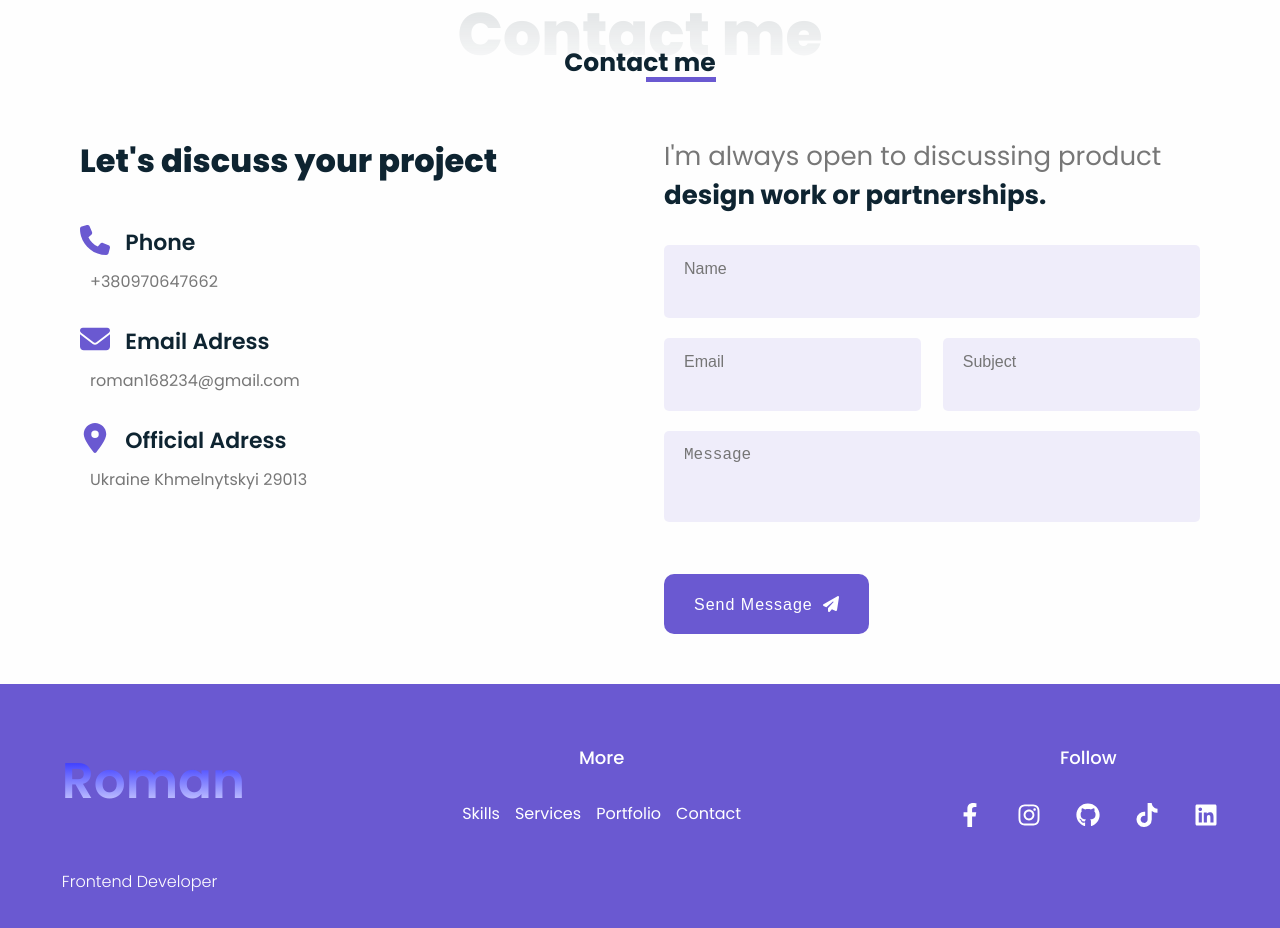
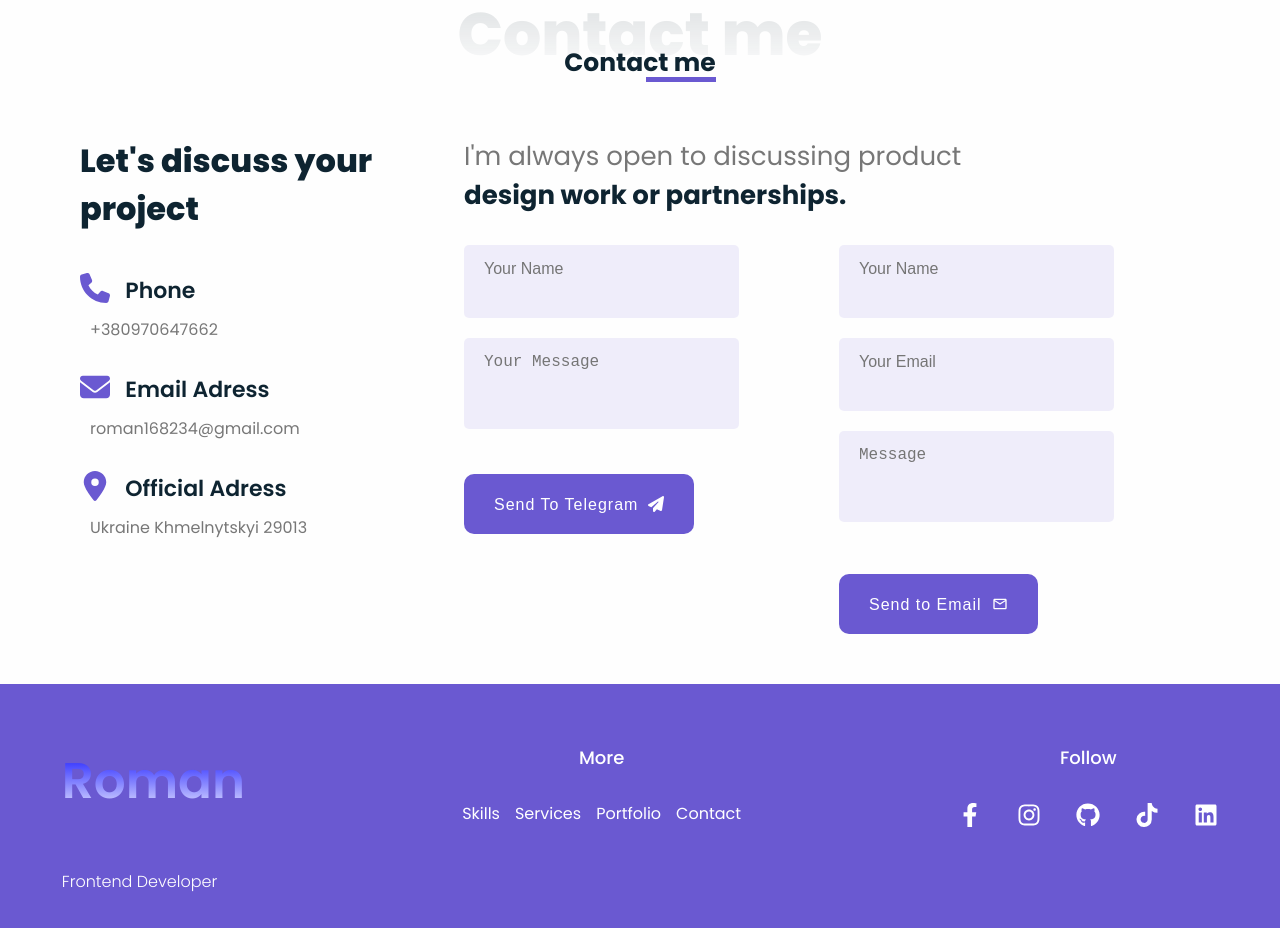
Before and after one commit to RomanFrontEndDeveloper/react-portfolio, a React (Vite) app: page / in a window 1280 px wide. Shown: the part 5860-6788 px from the top of the page. Built offline with nearby package versions, Linux system fonts and the light colour scheme.

Commit message:
add form to telegram

```diff
--- a/package.json
+++ b/package.json
@@ -14,6 +14,7 @@
 	},
 	"dependencies": {
 		"@emailjs/browser": "^4.4.1",
+		"emailjs-com": "^3.2.0",
 		"motion": "^12.23.15",
 		"react": "^19.1.1",
 		"react-dom": "^19.1.1",
--- a/src/components/contacts/ContactForm.jsx
+++ b/src/components/contacts/ContactForm.jsx
@@ -1,11 +1,36 @@
-import React from 'react';
-import { FaPaperPlane } from 'react-icons/fa6';
+import React, { useRef } from 'react';
+import { MdOutlineEmail } from 'react-icons/md';
 import { motion } from 'motion/react';
+import emailjs from '@emailjs/browser';
 import { slideInVariants } from '../../utils/animation';
 
 const ContactForm = () => {
+	const formRef = useRef();
+
+	const sendEmail = (e) => {
+		e.preventDefault();
+
+		emailjs
+			.sendForm(
+				'service_5umiptu', // 👉 встав свій
+				'template_xix03ke', // 👉 встав свій
+				formRef.current,
+				'71CaK_Zqv-dc9YUlA' // 👉 встав свій
+			)
+			.then(
+				() => {
+					alert('Message sent successfully!');
+					formRef.current.reset();
+				},
+				(error) => {
+					alert('Failed to send. Try again later.');
+				}
+			);
+	};
+
 	return (
-		<form action='' className='form contact-form'>
+		<form ref={formRef} onSubmit={sendEmail} className='form contact-form'>
+			{/* NAME */}
 			<motion.div
 				className='first-row'
 				custom={1}
@@ -14,8 +39,15 @@ const ContactForm = () => {
 				whileInView='visible'
 				viewport={{ once: false, amount: 0.5 }}
 			>
-				<input type='text' placeholder='Name' />
+				<input
+					type='text'
+					name='name'
+					placeholder='Your Name'
+					required
+				/>
 			</motion.div>
+
+			{/* EMAIL + SUBJECT */}
 			<motion.div
 				className='second-row'
 				custom={2}
@@ -24,9 +56,16 @@ const ContactForm = () => {
 				whileInView='visible'
 				viewport={{ once: false, amount: 0.5 }}
 			>
-				<input type='email' placeholder='Email' />
-				<input type='text' placeholder='Subject' />
+				{/* <input type='email' name='email' placeholder='Email' required /> */}
+				<input
+					type='email'
+					name='email'
+					placeholder='Your Email'
+					required
+				/>
 			</motion.div>
+
+			{/* MESSAGE */}
 			<motion.div
 				className='third-row'
 				custom={3}
@@ -35,8 +74,14 @@ const ContactForm = () => {
 				whileInView='visible'
 				viewport={{ once: false, amount: 0.5 }}
 			>
-				<textarea placeholder='Message'></textarea>
+				<textarea
+					name='message'
+					placeholder='Message'
+					required
+				></textarea>
 			</motion.div>
+
+			{/* BUTTON */}
 			<motion.button
 				className='contact-btn inner-info-link'
 				type='submit'
@@ -46,8 +91,8 @@ const ContactForm = () => {
 				whileInView='visible'
 				viewport={{ once: false, amount: 0.5 }}
 			>
-				Send Message
-				<FaPaperPlane />
+				Send to Email
+				<MdOutlineEmail />
 			</motion.button>
 		</form>
 	);
--- /dev/null
+++ b/src/components/contacts/ContactFormR.jsx
@@ -0,0 +1,84 @@
+import React, { useState } from 'react';
+import { FaPaperPlane } from 'react-icons/fa6';
+import { motion } from 'motion/react';
+import { slideInVariants } from '../../utils/animation';
+
+export default function ContactFormR() {
+	const [name, setName] = useState('');
+	const [message, setMessage] = useState('');
+	const [status, setStatus] = useState('');
+
+	const handleSubmit = async (e) => {
+		e.preventDefault();
+		setStatus('Відправляю...');
+
+		const res = await fetch('/.netlify/functions/sendTelegram', {
+			method: 'POST',
+			headers: { 'Content-Type': 'application/json' },
+			body: JSON.stringify({ name, message }),
+		});
+
+		if (res.ok) {
+			setStatus('Повідомлення надіслано! ✔');
+			setName('');
+			setMessage('');
+		} else {
+			setStatus('Помилка! ❌');
+		}
+	};
+
+	return (
+		<form onSubmit={handleSubmit} className='form contact-form'>
+			{/* NAME */}
+			<motion.div
+				className='first-row'
+				custom={1}
+				variants={slideInVariants('top', 0.6, 150, true)}
+				initial='hidden'
+				whileInView='visible'
+				viewport={{ once: false, amount: 0.5 }}
+			>
+				<input
+					type='text'
+					placeholder='Your Name'
+					value={name}
+					onChange={(e) => setName(e.target.value)}
+					required
+				/>
+			</motion.div>
+
+			{/* MESSAGE */}
+			<motion.div
+				className='second-row'
+				custom={2}
+				variants={slideInVariants('top', 0.6, 150, true)}
+				initial='hidden'
+				whileInView='visible'
+				viewport={{ once: false, amount: 0.5 }}
+			>
+				<textarea
+					placeholder='Your Message'
+					value={message}
+					onChange={(e) => setMessage(e.target.value)}
+					required
+				/>
+			</motion.div>
+
+			{/* BUTTON */}
+			<motion.button
+				className='contact-btn inner-info-link'
+				type='submit'
+				custom={3}
+				variants={slideInVariants('top', 0.6, 150, true)}
+				initial='hidden'
+				whileInView='visible'
+				viewport={{ once: false, amount: 0.5 }}
+			>
+				Send To Telegram
+				<FaPaperPlane />
+			</motion.button>
+
+			<p>{status}</p>
+		</form>
+	);
+}
--- a/src/components/contacts/ContactRight.jsx
+++ b/src/components/contacts/ContactRight.jsx
@@ -1,5 +1,6 @@
 import React from 'react';
 import ContactForm from './ContactForm';
+import ContactFormR from './ContactFormR';
 import { motion } from 'motion/react';
 import { slideInVariants } from '../../utils/animation';
 
@@ -16,7 +17,10 @@ const ContactRight = () => {
 				I'm always open to discussing product
 				<span>design work or partnerships.</span>
 			</motion.p>
-			<ContactForm />
+			<div className='forms'>
+				<ContactFormR />
+				<ContactForm />
+			</div>
 		</div>
 	);
 };
--- a/src/components/contacts/Contacts.css
+++ b/src/components/contacts/Contacts.css
@@ -12,7 +12,7 @@
 }
 
 .contact-left {
-	max-width: 418px;
+	max-width: 310px;
 	width: 100%;
 }
 
@@ -53,7 +53,7 @@
 }
 
 .contacr-right {
-	max-width: 536px;
+	max-width: 736px;
 	width: 100%;
 }
 
@@ -117,8 +117,15 @@
 }
 
 .second-row input {
-	width: 48%;
+	width: 100%;
 }
+
+.forms {
+	display: flex;
+	flex-wrap: wrap;
+	gap: 100px;
+}
+
 @media (max-width: 992px) {
 	.second-row {
 		flex-direction: column;
```
Also changed, not shown: 2 other files (tests, documents, lock files or other folders).
